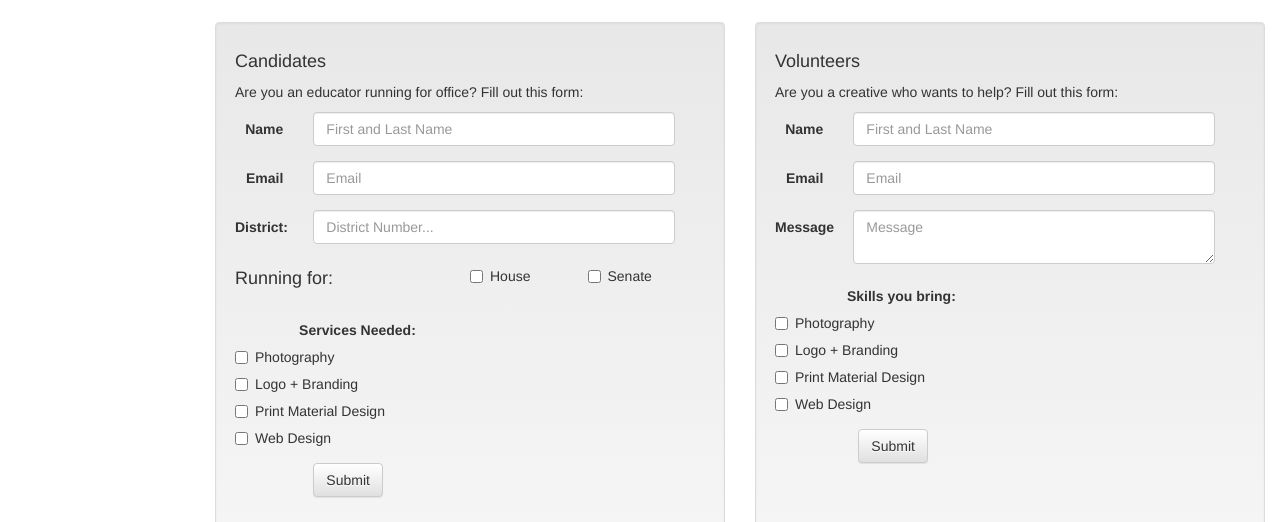
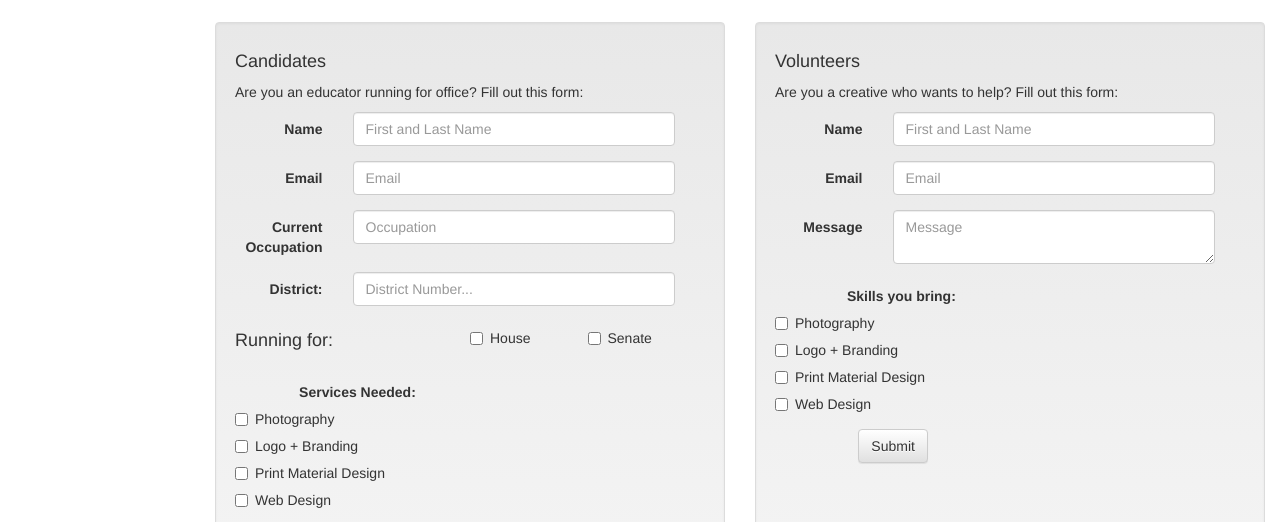
Before and after one commit to blac3765/brandnewstate.com, a website: page public/index.html in a window 1280 px wide. Shown: the part 1758-2280 px from the top of the page. Drawn offline with nearby package versions, Linux system fonts and the light colour scheme.

Commit message:
Updated image, added job form, fixed height of wells, and fixed message form area

```diff
--- a/app.js
+++ b/app.js
@@ -17,6 +17,7 @@
       'Type: Candidate',
       'Name:     ' + req.query.name,
       'Email:    ' + req.query.email,
+      'Job:      ' + req.query.job,
       'District: ' + req.query.districtNumber,
       'Office:   ' + req.query.office,
       'Services: ' + req.query.services
@@ -27,8 +28,8 @@
     'Type: Volunteer',
     'Name:     ' + req.query.name,
     'Email:    ' + req.query.email,
-    'Message: ' + req.query.message,
-    'Skills: ' + req.query.skills
+    'Message:  ' + req.query.message,
+    'Skills:   ' + req.query.skills
   ].join('\n');
 }
   var mailOptions = {
--- a/public/index.html
+++ b/public/index.html
@@ -34,7 +34,7 @@
       </div>
     </nav>
 
-
+<!-- Mobile nav -->
     <div class="navbar-header mobile-topnav">
       <button type="button" class="navbar-toggle" aria-expanded="false" aria-controls="navbar">
         <span class="sr-only">Toggle navigation</span>
@@ -183,6 +183,7 @@
 
 
 <div class="row">
+  <!-- Well for Candidate form -->
   <div class="col-md-6 col-xs-12">
     <div class="well">
       <form class="row form-horizontal">
@@ -191,20 +192,26 @@
           <p>Are you an educator running for office? Fill out this form:</p>
         </div>
         <div class="form-group col-md-12 col-xs-12">
-          <label for="inputEmail3" class="col-xs-2 control-label">Name</label>
-          <div class="col-xs-10">
+          <label class="col-xs-3 control-label">Name</label>
+          <div class="col-xs-9">
             <input type="text" class="form-control" id="name1" placeholder="First and Last Name">
           </div>
         </div>
         <div class="form-group col-md-12 col-xs-12">
-          <label for="inputEmail3" class="col-xs-2 control-label">Email</label>
-          <div class="col-xs-10">
+          <label class="col-xs-3 control-label">Email</label>
+          <div class="col-xs-9">
             <input type="email" class="form-control" id="email1" placeholder="Email">
           </div>
         </div>
         <div class="form-group col-md-12 col-xs-12">
-          <label for="district" class="col-xs-2 control-label">District:</label>
-            <div class="col-xs-10">
+          <label class="text-left col-xs-3 control-label">Current Occupation</label>
+          <div class="col-xs-9">
+            <input type="text" class="form-control" id="job" placeholder="Occupation">
+          </div>
+        </div>
+        <div class="form-group col-md-12 col-xs-12">
+          <label class="col-xs-3 control-label">District:</label>
+            <div class="col-xs-9">
             <input type="number" class="form-control" id="districtNumber" placeholder="District Number...">
           </div>
         </div>
@@ -267,6 +274,7 @@
     </div>
 
   </div>
+  <!-- Well for Volunteer form -->
   <div class="col-md-6 col-xs-12">
       <div class="well">
         <form class="row form-horizontal">
@@ -275,25 +283,25 @@
             <p>Are you a creative who wants to help? Fill out this form:</p>
           </div>
           <div class="form-group col-md-12 col-xs-12">
-              <label for="inputEmail3" class="col-xs-2 control-label">Name</label>
-              <div class="col-xs-10">
+              <label class="col-xs-3 control-label">Name</label>
+              <div class="col-xs-9">
                 <input type="text" class="form-control" id="name2" placeholder="First and Last Name">
               </div>
           </div>
           <div class="form-group col-md-12 col-xs-12">
-            <label for="inputEmail3" class="col-xs-2 control-label">Email</label>
-            <div class="col-xs-10">
+            <label class="col-xs-3 control-label">Email</label>
+            <div class="col-xs-9">
               <input type="email" class="form-control" id="email2" placeholder="Email">
             </div>
           </div>
           <div class="form-group col-md-12 col-xs-12">
-            <label for="inputPassword3" class="text-left col-md-2 col-xs-3 control-label">Message</label>
-            <div class="col-md-10 col-xs-9">
-              <textarea class="form-control" id="message" placeholder="Message"></textarea>
+            <label class="text-left col-md-3 col-xs-3 control-label">Message</label>
+            <div class="col-md-9 col-xs-9">
+              <textarea class="form-control" type= "text" id="message" placeholder="Message"></textarea>
             </div>
           </div>
           <div class="col-xs-12">
-            <label for="district" class="pull-left col-xs-5 control-label">Skills you bring:</label>
+            <label class="pull-left col-xs-5 control-label">Skills you bring:</label>
           </div>
         <div class="form-group col-md-12 col-xs-12">
           <div id="photography2" class="col-xs-12">
@@ -364,7 +372,6 @@
         <div class="transistionImage col-md-12 col-xs-12">
         </div>
       </div>
-      <!--/.Footer Links-->
 
       <!--Copyright-->
       <div class="container-fluid">
@@ -372,10 +379,9 @@
               <div class='footer text-center'><strong class="footer">© 2018 Copyright: <a class="footer" href="blacklabeldesign.co">blacklabeldesign.co</a></strong></div>
           </div>
       </div>
-      <!--/.Copyright-->
+
 
   </footer>
-  <!--/.Footer-->
 
   <script>
     $(document).ready(function() {
@@ -388,39 +394,40 @@
       });
 
 
-      $("#send_email1").on('click', function() {
-        if ($(this).class==="disabled") return
-        var name = $("#name1").val();
-        var email = $("#email1").val();
-        var districtNumber = $("#districtNumber").val();
-
+      $('#send_email1').on('click', function() {
+        if ($(this).class==='disabled') return
+        var name = $('#name1').val();
+        var email = $('#email1').val();
+        var job = $('#job').val();
+        var districtNumber = $('#districtNumber').val();
         var office = getCheckValues('input[name=office]');
         var services = getCheckValues('input[name=services]');
 
-        $("#send_email1").text("Sending E-mail... Please wait");
+        $('#send_email1').text("Sending E-mail... Please wait");
         var params = {
           type: 'candidate',
           name: name,
           email: email,
+          job: job,
           districtNumber: districtNumber,
           office: office,
           services: services
         };
-        $.get("api/send", params, function(data) {
+        $.get('api/send', params, function(data) {
           console.log(data);
         });
-        $("#send_email1").text("Email Sent!");
-        $("#send_email1").addClass("disabled");
+        $('#send_email1').text("Email Sent!");
+        $('#send_email1').addClass('disabled');
       });
 
-      $("#send_email2").on('click', function() {
-        if ($(this).class==="disabled") return
-        var name = $("#name2").val();
-        var email = $("#email2").val();
-        var message = $("#message").text();
+      $('#send_email2').on('click', function() {
+        if ($(this).class==='disabled') return
+        var name = $('#name2').val();
+        var email = $('#email2').val();
+        var message = $('#message').val();
         var skills = getCheckValues('input[name=skills]');
 
-        $("#send_email2").text("Sending E-mail... Please wait");
+        $('#send_email2').text("Sending E-mail... Please wait");
         var params = {
           type: 'volunteer',
           name: name,
@@ -428,11 +435,11 @@
           message: message,
           skills: skills
         };
-        $.get("/api/send", params, function(data) {
+        $.get('/api/send', params, function(data) {
           console.log(data);
         });
-        $("#send_email2").text("Email Sent!");
-        $("#send_email2").addClass("disabled");
+        $('#send_email2').text("Email Sent!");
+        $('#send_email2').addClass("disabled");
       });
     });
 
--- a/public/styles.css
+++ b/public/styles.css
@@ -13,6 +13,12 @@
 }
 body {
   margin-left: 200px;
+}
+
+@media (min-width:600px){
+  .well{
+    height:600px;
+  }
 }
 
 @media (max-width:600px) {
```
Also changed, not shown: public/smallbackground2.jpg.
